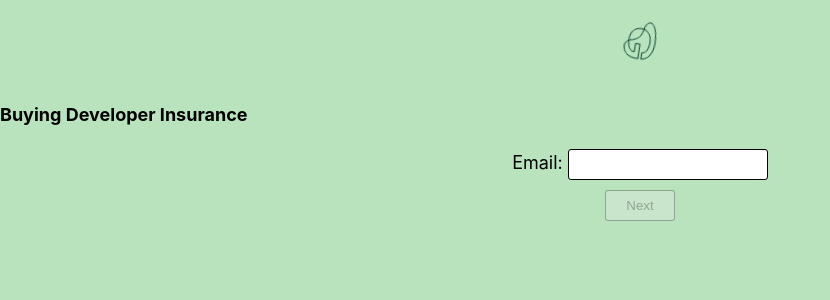
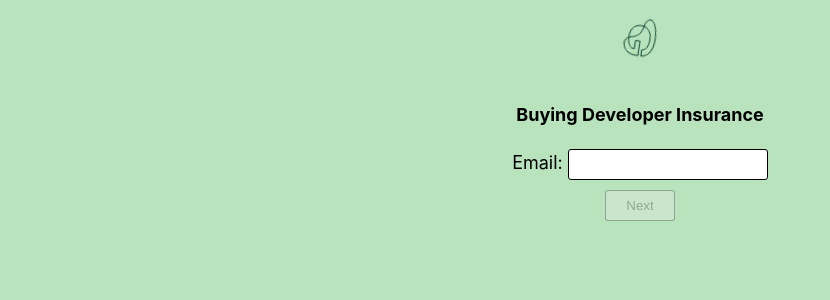
Before and after one commit to Bijayini/insurance, a React (Create React App) app: page /buy/insurance_dev in a window 1280 px wide. Shown: the top 300 px of the page, without its empty margins (0-830 px from the left). Built offline with nearby package versions, Linux system fonts and the light colour scheme.

Commit message:
GETSAFE-000 : Fix route issue for developer journey, move buy-flow inside pages and fix  alignments

```diff
--- a/src/App.css
+++ b/src/App.css
@@ -48,6 +48,6 @@
     margin: 0 auto;
 }
 
-.form-container {
+.form-container, .page-text {
     text-align: center;
 }
--- a/src/App.tsx
+++ b/src/App.tsx
@@ -1,9 +1,9 @@
 import React from 'react';
 import logo from './logo.svg';
 import './App.css';
-import { BrowserRouter as Router, Switch, Route } from 'react-router-dom';
-import Buyflow from './buyflow/Buyflow';
-import { ProductIds } from './config';
+import { BrowserRouter as Router, Switch, Route, Link } from 'react-router-dom';
+import { BuyFlow } from './pages/buy-flow';
+import { ProductIds, Products } from './config';
 import { Home } from './pages/home';
 
 const App = () => {
@@ -11,16 +11,18 @@ const App = () => {
         <Router>
             <div className='App'>
                 <header className='App-header'>
-                    <img src={logo} className='App-logo' alt='logo' />
+                    <Link to='/'>
+                        <img src={logo} className='App-logo' alt='logo' />
+                    </Link>
                 </header>
                 <Switch>
-                    <Route path='/buy/insurance_dev'>
-                        <Buyflow productId={ProductIds.devIns} />
+                    <Route path={Products.dev_ins.url} exact>
+                        <BuyFlow productId={ProductIds.devIns} />
                     </Route>
-                    <Route path='/buy/insurance_design'>
-                        <Buyflow productId={ProductIds.designIns} />
+                    <Route path={Products.design_ins.url} exact>
+                        <BuyFlow productId={ProductIds.designIns} />
                     </Route>
-                    <Route path='/'>
+                    <Route path='/' exact>
                         <Home />
                     </Route>
                 </Switch>
--- a/src/config.ts
+++ b/src/config.ts
@@ -1,16 +1,16 @@
 export enum ProductIds {
     devIns = 'dev_ins',
-  designIns = 'design_ins',
+    designIns = 'design_ins'
 }
 
 export const Products = {
     [ProductIds.devIns]: {
         name: 'Developer Insurance',
-    url: '/buy/insurance_developer',
+        url: '/buy/insurance_dev'
     },
 
     [ProductIds.designIns]: {
         name: 'Designer Insurance',
-    url: '/buy/insurance_design',
-  },
+        url: '/buy/insurance_design'
     }
+};
--- a/src/buyflow/AgeStep.tsx
+++ b/src/pages/buy-flow/AgeStep.tsx
@@ -1,6 +1,6 @@
 import React, { useState } from 'react';
-import { Input } from '../components/input';
-import { Button } from '../components/button';
+import { Input } from '../../components/input';
+import { Button } from '../../components/button';
 
 interface AgeStepProps {
     cb: (field: string, value: number) => void;
--- a/src/buyflow/EmailStep.tsx
+++ b/src/pages/buy-flow/EmailStep.tsx
@@ -1,7 +1,7 @@
 import React, { useState } from 'react';
-import { Input } from '../components/input';
-import { Button } from '../components/button';
-import { validateEmail } from '../utils/validate-email';
+import { Input } from '../../components/input';
+import { Button } from '../../components/button';
+import { validateEmail } from '../../utils/validate-email';
 
 interface EmailStepProps {
     cb: (field: string, value: string) => void;
--- a/src/buyflow/Buyflow.tsx
+++ b/src/pages/buy-flow/buy-flow.tsx
@@ -2,13 +2,13 @@ import React, { useState } from 'react';
 import { AgeStep } from './AgeStep';
 import EmailStep from './EmailStep';
 import SummaryStep from './SummaryStep';
-import { ProductIds, Products } from '../config';
+import { ProductIds, Products } from '../../config';
 
 interface BuyflowProps {
     productId: ProductIds;
 }
 
-const Buyflow: React.FC<BuyflowProps> = props => {
+export const BuyFlow: React.FC<BuyflowProps> = props => {
     const [currentStep, setStep] = useState('email');
     const [collectedData, updateData] = useState({
         email: '',
@@ -21,9 +21,12 @@ const Buyflow: React.FC<BuyflowProps> = props => {
         updateData({ ...collectedData, [field]: value });
         setStep(nextStep);
     };
+
     return (
-        <>
-            <h4>Buying {Products[props.productId].name}</h4>
+        <div className='page-container'>
+            <h4 className='page-text'>
+                Buying {Products[props.productId].name}
+            </h4>
             {(currentStep === 'email' && (
                 <EmailStep cb={getStepCallback('age')} />
             )) ||
@@ -33,8 +36,6 @@ const Buyflow: React.FC<BuyflowProps> = props => {
                 (currentStep === 'summary' && (
                     <SummaryStep collectedData={collectedData} />
                 ))}
-        </>
+        </div>
     );
 };
-
-export default Buyflow;
--- /dev/null
+++ b/src/pages/buy-flow/index.ts
@@ -0,0 +1 @@
+export * from './buy-flow';
--- a/src/pages/home/home.css
+++ b/src/pages/home/home.css
@@ -6,7 +6,3 @@
 .insurance-list li {
     padding: 5px 0;
 }
-
-.home-page-text {
-    text-align: center;
-}
--- a/src/pages/home/home.tsx
+++ b/src/pages/home/home.tsx
@@ -4,7 +4,7 @@ import './home.css';
 
 export const Home: FC = () => (
     <div className='page-container'>
-        <div className='home-page-text'>
+        <div className='page-text'>
             <h1>Welcome to Getsafe's Insurance</h1>
             <p>You can go ahead with below insurances:</p>
         </div>
```
Also changed, not shown: src/pages/buy-flow/SummaryStep.tsx (renamed from src/buyflow/SummaryStep.tsx). Lines whose indentation alone changed are shown as unchanged.
